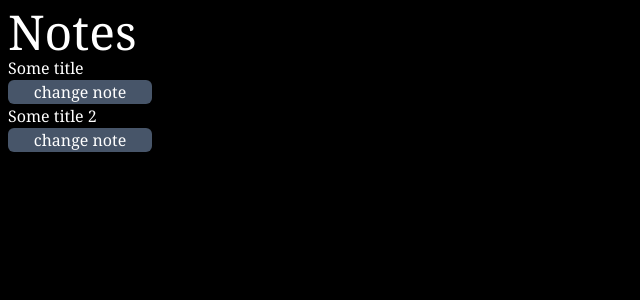
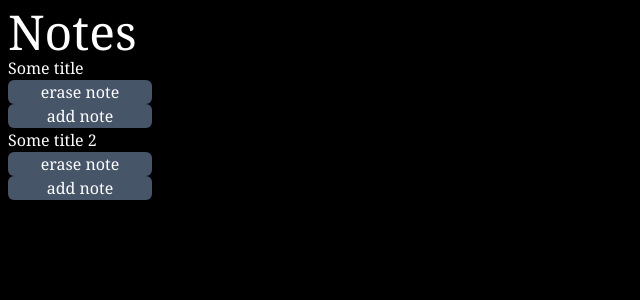
Before and after one commit to devTurambar/my-notes, a React (Create React App) app in the folder myNotes/my-notes/: page / in a window 1280 px wide. Shown: the top 300 px of the page, without its empty margins (0-640 px from the left). Built offline with nearby package versions, Linux system fonts and the light colour scheme.

Commit message:
erase reducer redux

```diff
--- a/myNotes/my-notes/src/components/Note.tsx
+++ b/myNotes/my-notes/src/components/Note.tsx
@@ -1,18 +1,22 @@
 import { useAppSelector, useAppDispatch } from '../lib/hooks'
 import {
     erase,
-    change,
+    // change,
+    addNote,
     selectNote
   } from '../features/notes/notesSlice'
 
 const Note = ({title} : {title:string}) => {
     const note = useAppSelector(selectNote);
     const dispatch = useAppDispatch();
+    console.log("NOTE",note);
     return (
         <div className='flex flex-col'>
             <span>{title}</span>
-            <span>{note}</span>
-            <button onClick={() => dispatch(change("text"))} className='bg-slate-600 text-white rounded-md w-36'>change note</button>
+            {/* <span>{note[0]}</span> */}
+            {/* <button onClick={() => dispatch(change("text"))} className='bg-slate-600 text-white rounded-md w-36'>change note</button> */}
+            <button onClick={() => dispatch(erase(2))} className='bg-slate-600 text-white rounded-md w-36'>erase note</button>
+            <button onClick={() => dispatch(addNote({id:2, content:"Second Note"}))} className='bg-slate-600 text-white rounded-md w-36'>add note</button>
         </div>
     )
 }
--- a/myNotes/my-notes/src/features/notes/notesAPI.ts
+++ b/myNotes/my-notes/src/features/notes/notesAPI.ts
@@ -1,6 +1,17 @@
 // A mock function to mimic making an async request for data
-export function fetchNote(note = "") {
-    return new Promise<{ data: string }>(resolve =>
-      setTimeout(() => resolve({ data: note }), 500)
+interface Note{
+    id:number,
+    content:string
+}
+export function fetchNote(note = {}) {
+    return new Promise<{ data: Note | {} }>(resolve =>
+        setTimeout(() => resolve({ data: note }), 500)
     )
-  }
+}
+
+
+//   export function fetchNote(note = "") {
+//     return new Promise<{ data: string }>(resolve =>
+//       setTimeout(() => resolve({ data: note }), 500)
+//     )
+//   }
--- a/myNotes/my-notes/src/features/notes/notesSlice.ts
+++ b/myNotes/my-notes/src/features/notes/notesSlice.ts
@@ -3,14 +3,14 @@ import { RootState, AppThunk } from '../../lib/store'
 import { fetchNote } from './notesAPI'
 
 export interface NotesState {
-  value: string
-  status: 'idle' | 'loading' | 'failed'
+  notes: Array<Note>
 }
 
-const initialState: NotesState = {
-  value: "",
-  status: 'idle'
+interface Note{
+    id:number,
+    content:string
 }
+const initialState:Array<Note> = [];
 
 // The function below is called a thunk and allows us to perform async logic. It
 // can be dispatched like a regular action: `dispatch(incrementAsync(10))`. This
@@ -19,7 +19,7 @@ const initialState: NotesState = {
 // typically used to make async requests.
 export const incrementAsync = createAsyncThunk(
   'notes/fetchNote',
-  async (note: string) => {
+  async (note: Note) => {
     const response = await fetchNote(note)
     // The value we return becomes the `fulfilled` action payload
     return response.data
@@ -31,13 +31,20 @@ export const notesSlice = createSlice({
   initialState,
   // The `reducers` field lets us define reducers and generate associated actions
   reducers: {
-    erase: state => {
-      state.value = ""
+    addNote: (state, action: PayloadAction<Note>) => {
+        state.push(action.payload);
+        console.log("STATE", state);
+        return state;
+    },
+    erase: (state, action: PayloadAction<number>) => {
+        console.log("PAYLOAD", action.payload);
+        console.log("STATE", state);
+        return [...state.filter((item) => item.id !== action.payload)];
     },
     // Use the PayloadAction type to declare the contents of `action.payload`
-    change: (state, action: PayloadAction<string>) => {
-      state.value = action.payload
-    }
+    // change: (state, action: PayloadAction<Note>) => {
+    //   state.notes = action.payload
+    // }
   },
   // The `extraReducers` field lets the slice handle actions defined elsewhere,
   // including actions generated by createAsyncThunk or in other slices.
@@ -48,7 +55,7 @@ export const notesSlice = createSlice({
 //       })
 //       .addCase(incrementAsync.fulfilled, (state, action) => {
 //         state.status = 'idle'
-//         state.value += action.payload
+//         state.notes += action.payload
 //       })
 //       .addCase(incrementAsync.rejected, state => {
 //         state.status = 'failed'
@@ -56,12 +63,12 @@ export const notesSlice = createSlice({
 //   }
 })
 
-export const { erase, change } = notesSlice.actions
+export const { erase, addNote } = notesSlice.actions
 
 // The function below is called a selector and allows us to select a value from
 // the state. Selectors can also be defined inline where they're used instead of
 // in the slice file. For example: `useSelector((state: RootState) => state.counter.value)`
-export const selectNote = (state: RootState) => state.note.value
+export const selectNote = (state: RootState) => state.note
 
 // We can also write thunks by hand, which may contain both sync and async logic.
 // Here's an example of conditionally dispatching actions based on current state.
```
Also changed, not shown: 1 other file (tests, documents, lock files or other folders).
